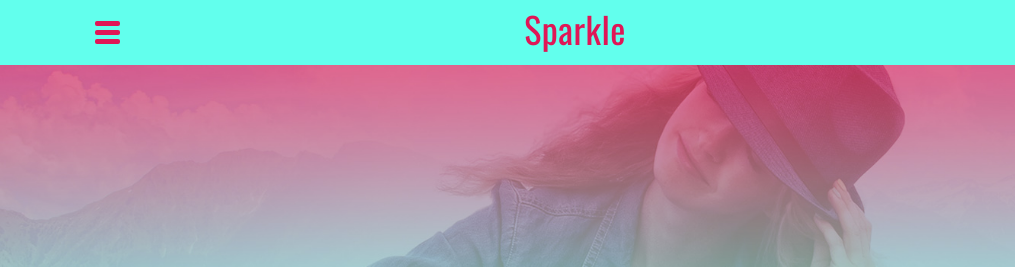
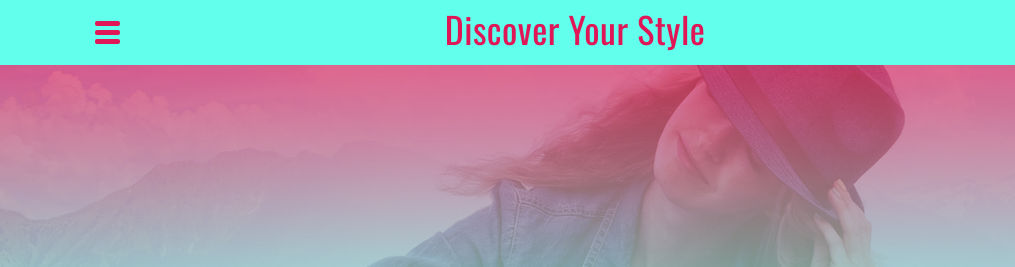
Before and after one commit to saimohancse/discover-your-style-project, a plain HTML site: page contact.html in a window 1280 px wide. Shown: the top 267 px of the page, 0-1015 px from the left. Drawn offline with nearby package versions, Linux system fonts and the light colour scheme.

Commit message:
Update contact.html

```diff
--- a/contact.html
+++ b/contact.html
@@ -3,11 +3,10 @@
 <html lang="zxx">
 
 <head>
-    <title>Sparkle Fashion Category Flat Bootstrap Responsive website Template | Contact :: w3layouts</title>
+    <title>Discover Your Style</title>
     <meta name="viewport" content="width=device-width, initial-scale=1">
     <meta charset="utf-8" />
-    <meta name="keywords" content="Sparkle Responsive web template, Bootstrap Web Templates, Flat Web Templates, Android Compatible web template,
-	SmartPhone Compatible web template, free WebDesigns for Nokia, Samsung, LG, Sony Ericsson, Motorola web design" />
+    <meta name="keywords" content="Discover Your Style" />
     <script>
         addEventListener("load", function () {
             setTimeout(hideURLbar, 0);
@@ -53,7 +52,7 @@
                     </div>
                 </div>
                 <h1 class="wthree-logo">
-                    <a href="index.html" id="logoLink">sparkle</a>
+                    <a href="index.html" id="logoLink">Discover Your Style</a>
                 </h1>
                 <ul class="social-icons">
                     <li>
```
